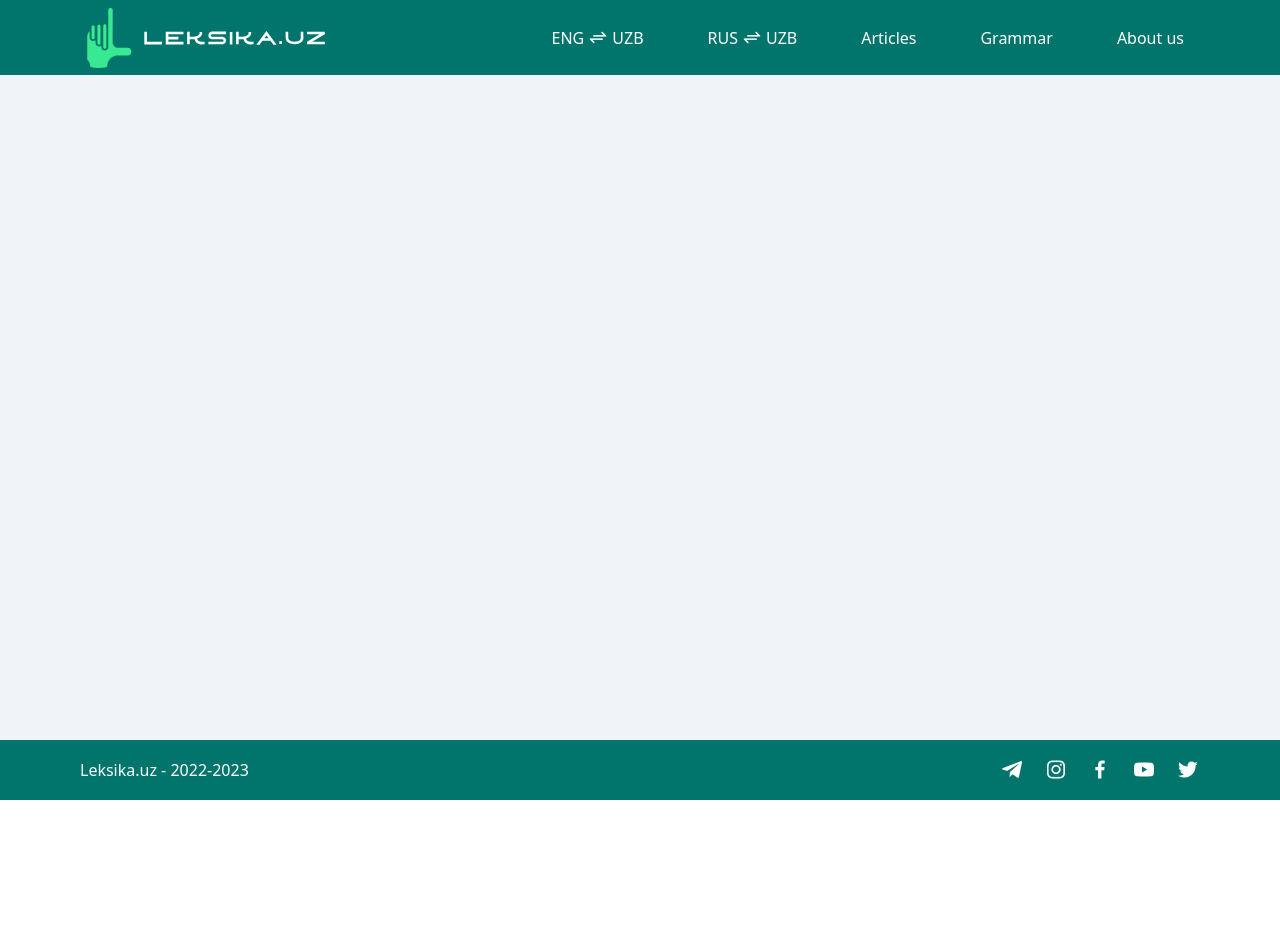
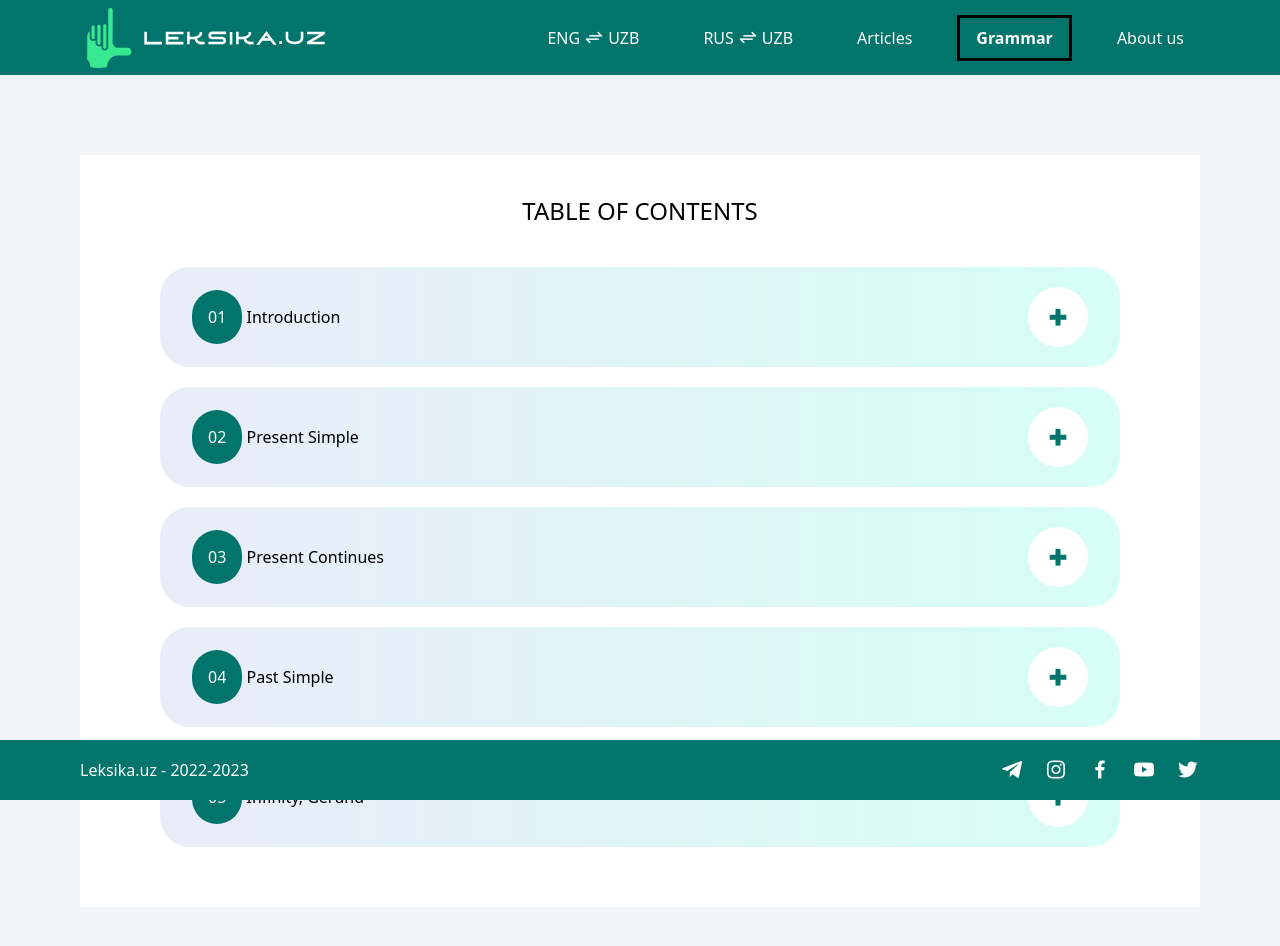
Before and after one commit to FarruxbekNozimov/leksikauz-app-nuxt, a Nuxt app: page /grammar in a window 1280 px wide. Shown: the top 946 px of the page. Before the commit the page ends 800 px from the top, so only its background shows below. Built offline with nearby package versions, Linux system fonts and the light colour scheme.

Commit message:
end of articles

```diff
--- /dev/null
+++ b/pages/grammar/index.vue
@@ -0,0 +1,44 @@
+<script setup>
+const contents = [
+	{
+		name: "Introduction",
+	},
+	{
+		name: "Present Simple",
+	},
+	{
+		name: "Present Continues",
+	},
+	{
+		name: "Past Simple",
+	},
+	{
+		name: "Infinity, Gerund",
+	},
+];
+</script>
+<template>
+	<div>
+		<div class="p-20">
+			<div class="bg-white px-20 py-10">
+				<h2 class="text-2xl mb-10 text-center">TABLE OF CONTENTS</h2>
+				<div class="grid grid grid-rows-4">
+					<div
+						v-for="(el, i) in contents"
+						class="bg-gradient-to-r from-[#D5DBF280] to-[#CBFDF4CC] mb-5 rounded-[30px] p-5 px-8 flex items-center justify-between cursor-pointer hover:bg-green-200 duration-300">
+						<div>
+							<span class="bg-[#01756C] p-4 rounded-full text-white">
+								0{{ i + 1 }}
+							</span>
+							{{ el.name }}
+						</div>
+						<i
+							class="bx bx-plus-medical p-4 bg-white rounded-full w-[60px] flex items-center justify-center text-xl cursor-pointer text-[#01756C]"></i>
+					</div>
+				</div>
+			</div>
+		</div>
+	</div>
+</template>
+
+<style lang="scss" scoped></style>
```
